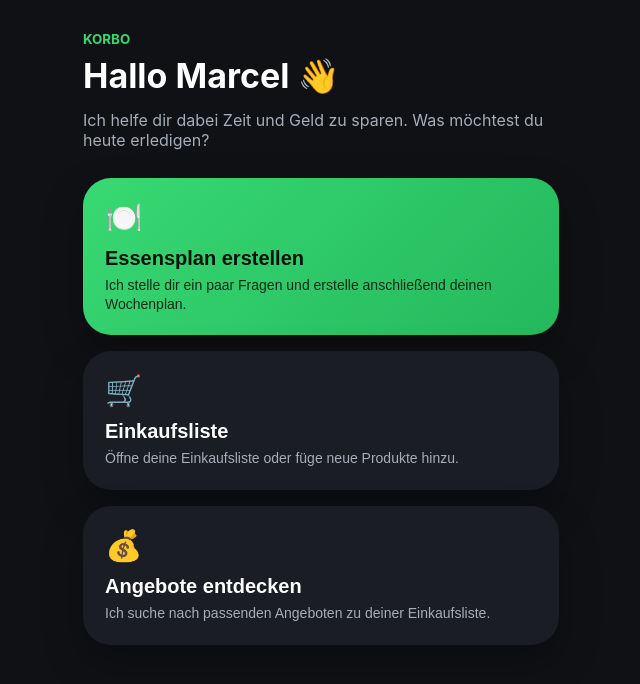
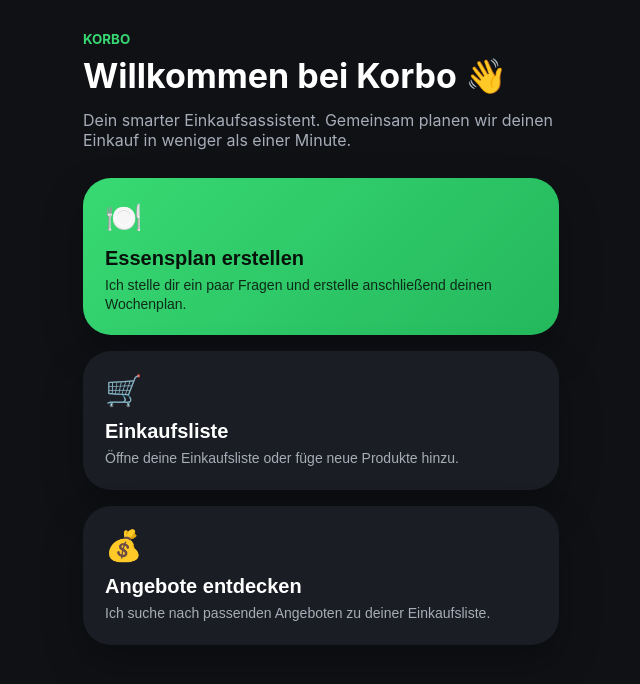
Before and after one commit to marceldetemple-svg/korbo-beta, a plain HTML site: page v3/index.html in a window 1280 px wide. Shown: the whole page, without its empty margins (319-959 px from the left). Drawn offline with Linux system fonts and the light colour scheme.

Commit message:
Update index.html

```diff
--- a/v3/index.html
+++ b/v3/index.html
@@ -18,13 +18,12 @@
 
             <small>KORBO</small>
 
-            <h1>Hallo Marcel 👋</h1>
+<h1>Willkommen bei Korbo 👋</h1>
 
-            <p>
-                Ich helfe dir dabei Zeit und Geld zu sparen.
-                Was möchtest du heute erledigen?
-            </p>
-
+<p>
+    Dein smarter Einkaufsassistent.
+    Gemeinsam planen wir deinen Einkauf in weniger als einer Minute.
+</p>
         </section>
 
         <button class="action-card primary">
```
